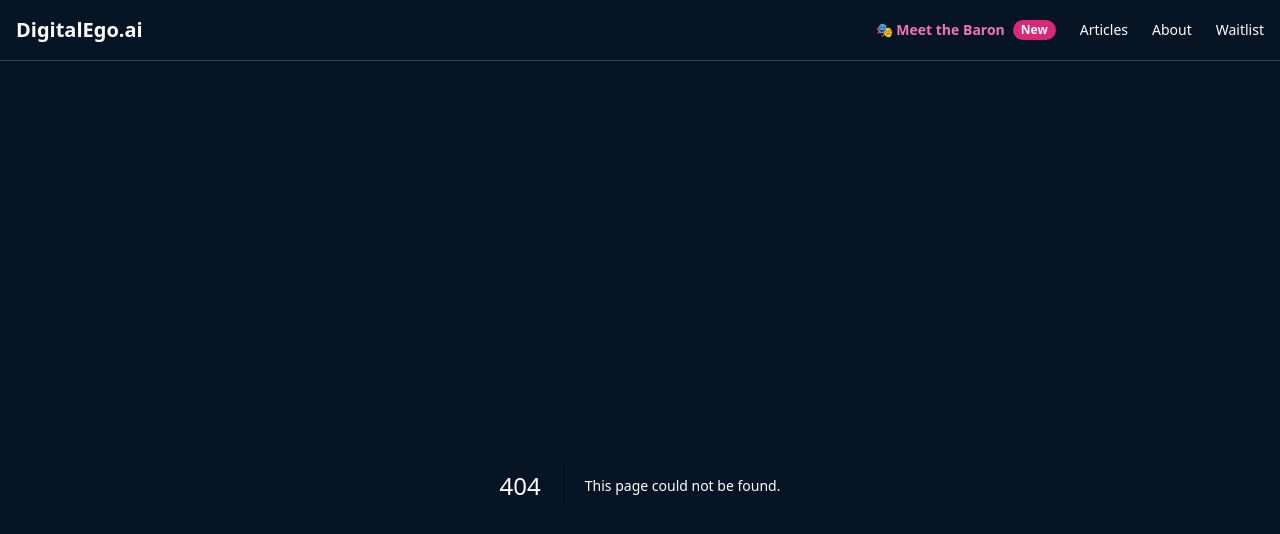
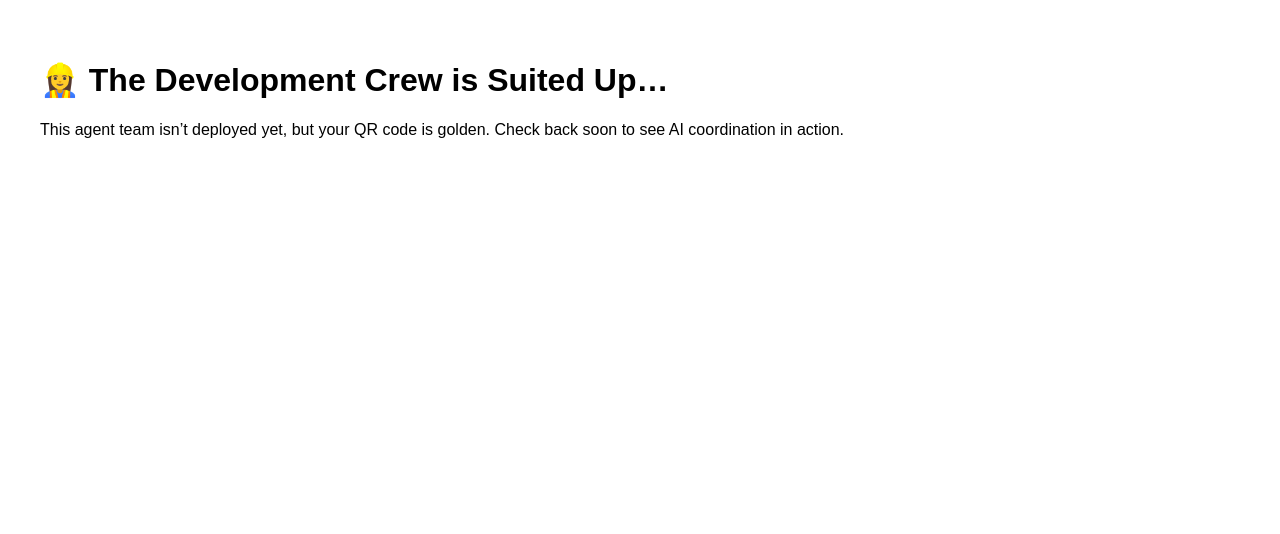
Before and after one commit to mbumpus/digitalego-landing, a Next.js app: page /development in a window 1280 px wide. Before the commit this address had no page. Shown: the top 534 px of the page. Built offline with nearby package versions, Linux system fonts and the light colour scheme.

Commit message:
Create development.js

```diff
--- /dev/null
+++ b/pages/development.js
@@ -0,0 +1,8 @@
+export default function ComingSoonDevelopment() {
+  return (
+    <main style={{ padding: '2rem', fontFamily: 'sans-serif' }}>
+      <h1>👷‍♀️ The Development Crew is Suited Up…</h1>
+      <p>This agent team isn’t deployed yet, but your QR code is golden. Check back soon to see AI coordination in action.</p>
+    </main>
+  );
+}
```
